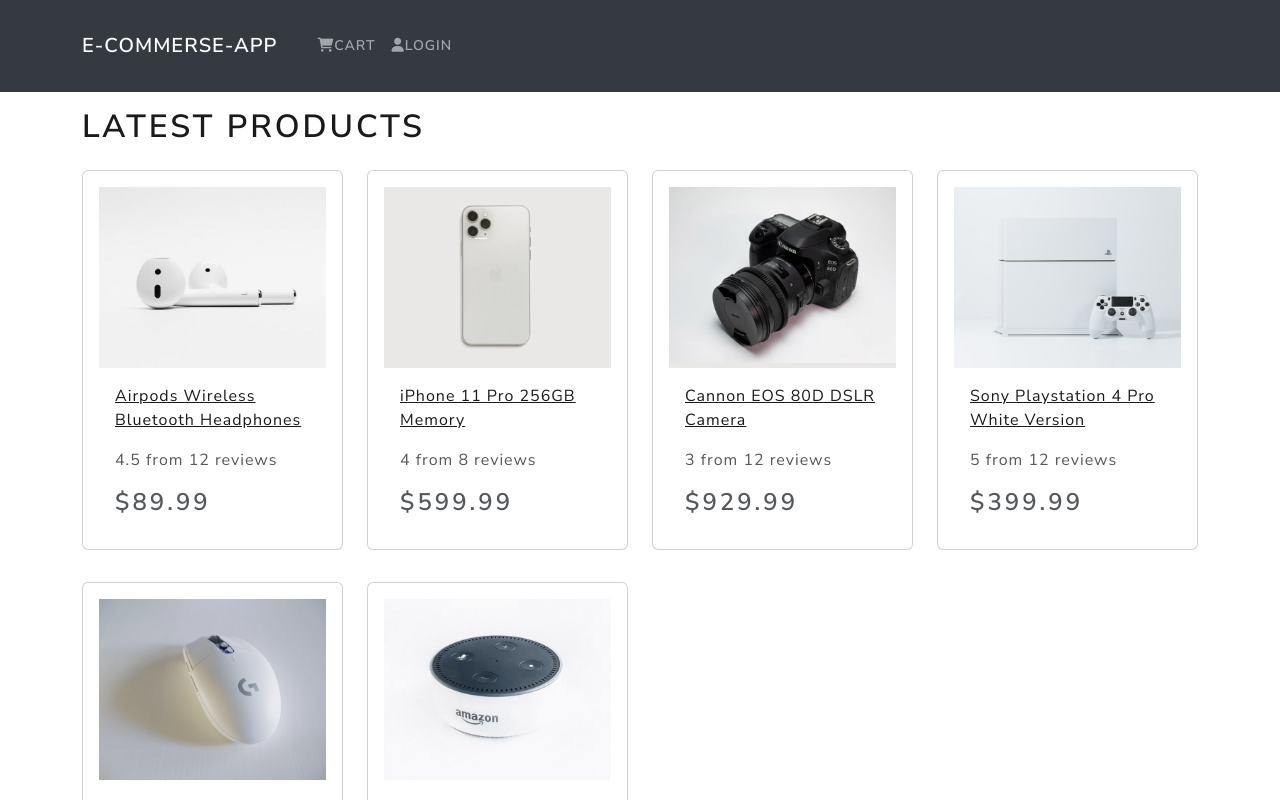
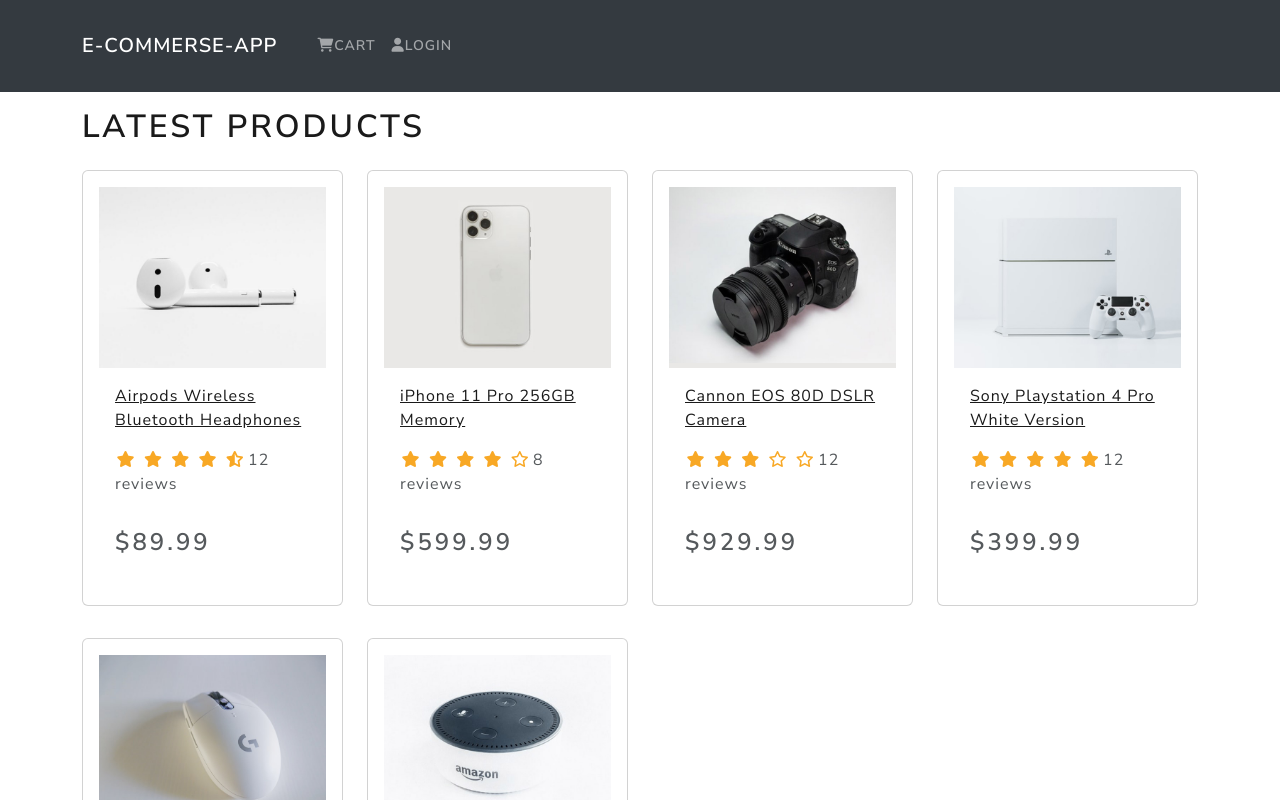
Before and after one commit to Sagar-Gondage/e-commerse-app, a React (Create React App) app in the folder client/: page / in a window 1280 px wide. Shown: the top 800 px of the page. Built offline with nearby package versions, Linux system fonts and the light colour scheme.

Commit message:
prduct rating added

```diff
--- a/client/src/components/Product.js
+++ b/client/src/components/Product.js
@@ -1,5 +1,6 @@
 import React from "react";
 import { Card } from "react-bootstrap";
+import Rating from "./Rating";
 
 const Product = ({ product }) => {
   return (
@@ -15,7 +16,10 @@
         </a>
         <Card.Text as="div">
           <div className="my-3">
-            {product.rating} from {product.numReviews} reviews
+            <Rating
+              value={product.rating}
+              text={`${product.numReviews} reviews`}
+            />
           </div>
         </Card.Text>
         <Card.Text as="h3">${product.price}</Card.Text>
--- /dev/null
+++ b/client/src/components/Rating.js
@@ -0,0 +1,71 @@
+import React from "react";
+
+const Rating = ({ value, text, color = "#f8a825" }) => {
+  return (
+    <div className="rating">
+      <span>
+        <i
+          style={{ color }}
+          className={
+            value >= 1
+              ? "fa-solid fa-star"
+              : value >= 0.5
+              ? "fa-solid fa-star-half-stroke"
+              : "fa-regular fa-star"
+          }
+        ></i>
+      </span>{" "}
+      <span>
+        <i
+          style={{ color }}
+          className={
+            value >= 2
+              ? "fa-solid fa-star"
+              : value >= 1.5
+              ? "fa-solid fa-star-half-stroke"
+              : "fa-regular fa-star"
+          }
+        ></i>
+      </span>{" "}
+      <span>
+        <i
+          style={{ color }}
+          className={
+            value >= 3
+              ? "fa-solid fa-star"
+              : value >= 2.5
+              ? "fa-solid fa-star-half-stroke"
+              : "fa-regular fa-star"
+          }
+        ></i>
+      </span>{" "}
+      <span>
+        <i
+          style={{ color }}
+          className={
+            value >= 4
+              ? "fa-solid fa-star"
+              : value >= 3.5
+              ? "fa-solid fa-star-half-stroke"
+              : "fa-regular fa-star"
+          }
+        ></i>
+      </span>{" "}
+      <span>
+        <i
+          style={{ color }}
+          className={
+            value >= 5
+              ? "fa-solid fa-star"
+              : value >= 4.5
+              ? "fa-solid fa-star-half-stroke"
+              : "fa-regular fa-star"
+          }
+        ></i>
+      </span>
+      <span>{text && text}</span>
+    </div>
+  );
+};
+
+export default Rating;
--- a/client/src/index.css
+++ b/client/src/index.css
@@ -1,3 +1,11 @@
 main {
   min-height: 80vh;
 }
+
+h3 {
+  padding: 1rem 0;
+}
+
+.rating span {
+  margin: 0.1rem;
+}
--- a/client/src/screens/HomeScreen.js
+++ b/client/src/screens/HomeScreen.js
@@ -10,7 +10,7 @@
       <Row>
         {products.map((product) => {
           return (
-            <Col sm={12} md={6} lg={4} xl={3}>
+            <Col key={product._id} sm={12} md={6} lg={4} xl={3}>
               <Product product={product} />
             </Col>
           );
```
